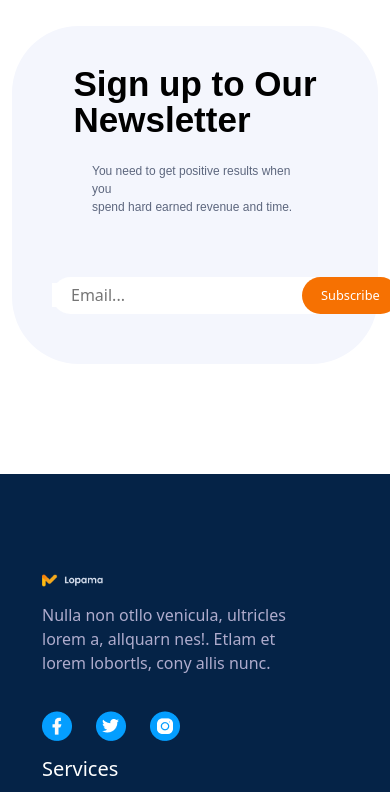
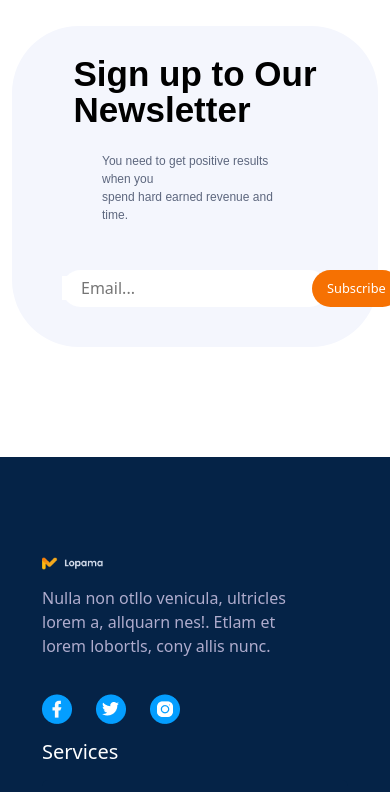
Before and after one commit to linhtiendev/Intern_TTTN, a React (Create React App) app in the folder frontend/: page /home in a window 390 px wide. Shown: the part 5883-6675 px from the top of the page. Built offline with nearby package versions, Linux system fonts and the light colour scheme; a web font is replaced by a local one.

Commit message:
fix responsive home page

```diff
--- a/frontend/src/components/newletter/newletter.css
+++ b/frontend/src/components/newletter/newletter.css
@@ -88,3 +88,41 @@
         font-size: 0.8rem !important;
     }
 }
+
+@media only screen and (max-width: 450px) {
+    .newletter__section {
+        margin: 0;
+        padding: 30px 50px;
+    }
+    .newsletter__btn {
+        padding: 8px 14px !important;
+        font-size: 0.8rem !important;
+    }
+}
+
+@media only screen and (max-width: 450px) {
+    .newletter__section {
+        padding: 30px 50px;
+    }
+    .newsletter__input {
+        margin-top: 20px;
+    }
+    .newsletter__btn {
+        padding: 8px 14px !important;
+        font-size: 0.8rem !important;
+    }
+}
+
+@media only screen and (max-width: 380px) {
+    .newletter__section {
+        padding: 30px 30px;
+    }
+    .newsletter__input {
+        margin-top: 10px;
+    }
+
+    .newsletter__btn {
+        padding: 8px 14px !important;
+        font-size: 0.8rem !important;
+    }
+}
--- a/frontend/src/styles/home.css
+++ b/frontend/src/styles/home.css
@@ -345,3 +345,24 @@
         font-size: 12px;
     }
  }
+
+ @media only screen and (max-width: 380px) {
+    /* blog */
+    .blog__card-container {
+        gap: 20px;
+    }
+    .blog__card-container .col-lg-4 {
+        width: 370px;
+        height: 470px;
+    }
+    .blog__card-img img {
+        width: 304px;
+        height: 302px;
+    }
+    .blog__card-title {
+        font-size: 15px;
+    }
+    .blog__card-subtitle {
+        font-size: 11px;
+    }
+ }
```
